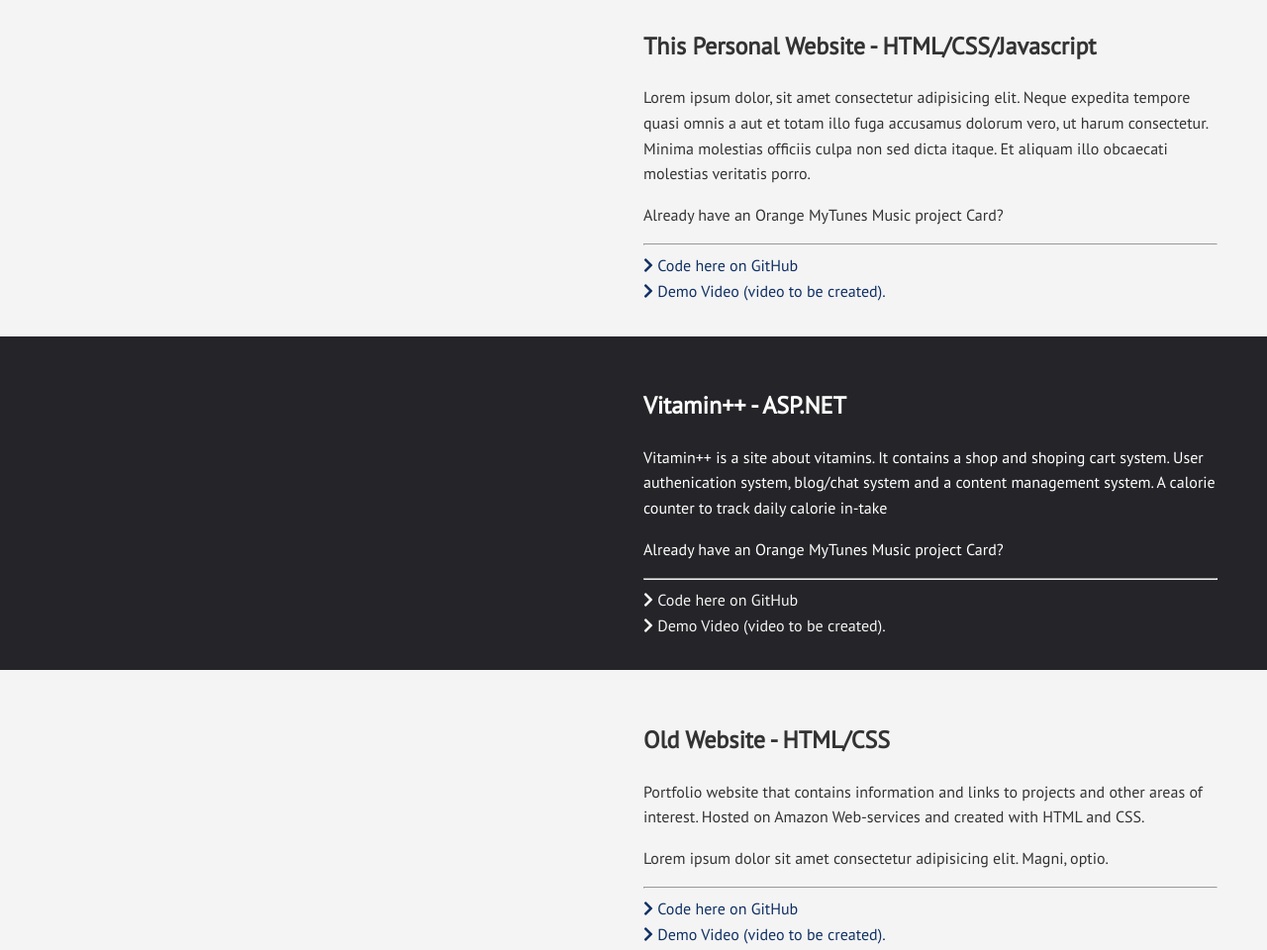
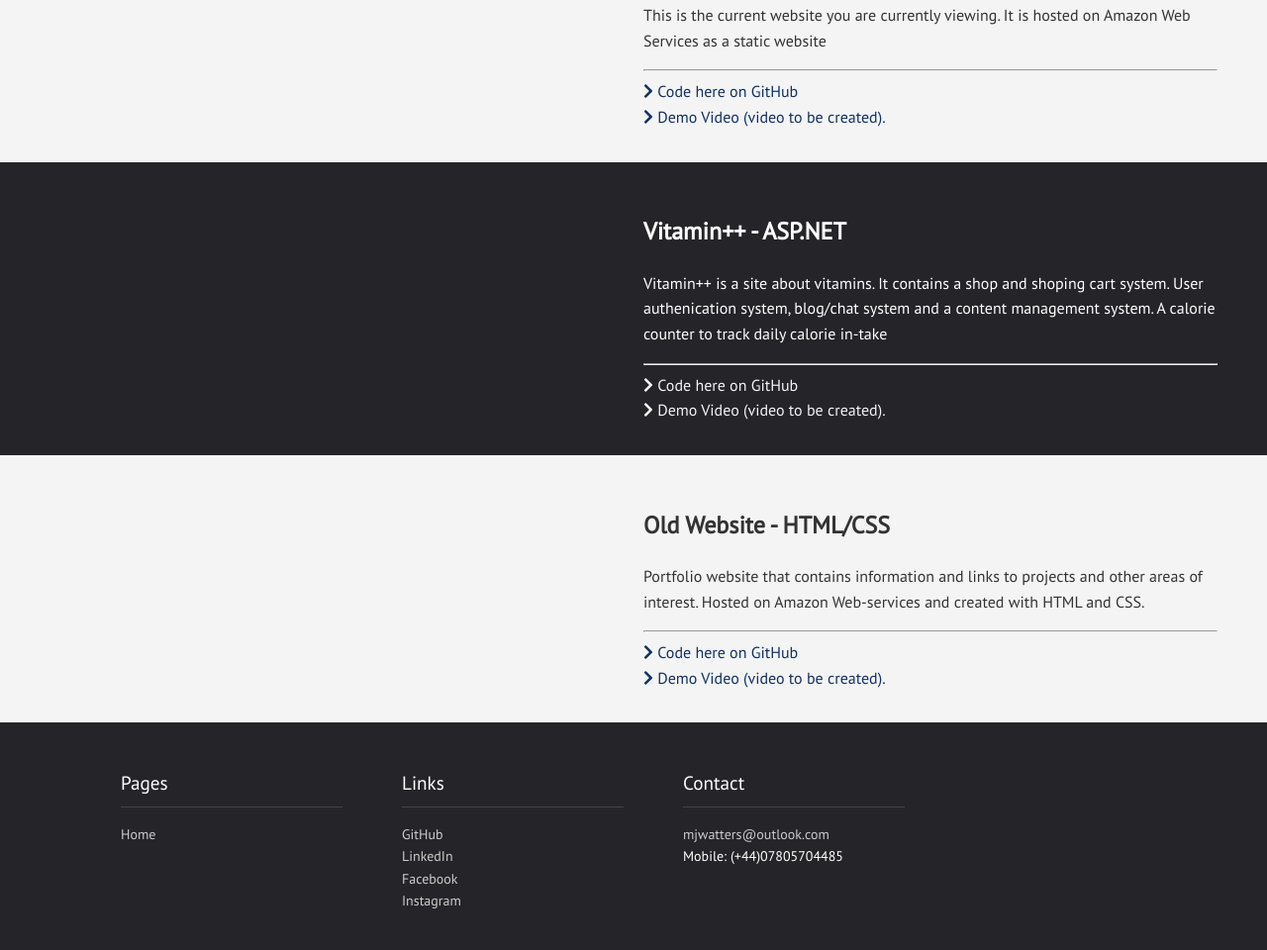
Before and after one commit to MichaelJohnWatters/PortfolioWebsiteTwo, a plain HTML site: page DIST/projects.html in a window 1280 px wide. Shown: the part 1859-2819 px from the top of the page at 99% size. Drawn offline with nearby package versions, Linux system fonts and the light colour scheme; a script that the page names is missing.

Commit message:
Add files via upload

```diff
--- a/DIST/projects.html
+++ b/DIST/projects.html
@@ -62,7 +62,6 @@
             to make database based assignments easier, by removing the requirement of having to manually input data to the
             database.
           </p>
-          <p>Already have an Orange MyTunes Music project Card?</p>
           <hr>
           <a href="https://github.com/MichaelJohnWatters/SQL-insert-generator" target="_blank" class="text-secondary">
             <i class="fas fa-chevron-right"></i> Code here on GitHub
@@ -89,7 +88,6 @@
             Order and delivery system. Builders can use the application to order specfic items to local delivery point within a construction
             site. Couriers will collect and deliver the items to the selected delivery point.
           </p>
-          <p>Already have an Orange MyTunes Music project Card?</p>
           <hr>
           <a href="https://github.com/MichaelJohnWatters/KitCourier" target="_blank" class="text-light">
             <i class="fas fa-chevron-right"></i> Code here on GitHub
@@ -113,11 +111,8 @@
         <div>
           <h2>This Personal Website - HTML/CSS/Javascript</h2>
           <p>
-            Lorem ipsum dolor, sit amet consectetur adipisicing elit. Neque expedita tempore quasi omnis a aut et totam illo fuga accusamus
-            dolorum vero, ut harum consectetur. Minima molestias officiis culpa non sed dicta itaque. Et aliquam illo obcaecati
-            molestias veritatis porro.
+            This is the current website you are currently viewing. It is hosted on Amazon Web Services as a static website
           </p>
-          <p>Already have an Orange MyTunes Music project Card?</p>
           <hr>
           <a href="https://github.com/MichaelJohnWatters/PortfolioWebsiteTwo" target="_blank" class="text-secondary">
             <i class="fas fa-chevron-right"></i> Code here on GitHub
@@ -144,9 +139,8 @@
             Vitamin++ is a site about vitamins. It contains a shop and shoping cart system. User authenication system, blog/chat system
             and a content management system. A calorie counter to track daily calorie in-take
           </p>
-          <p>Already have an Orange MyTunes Music project Card?</p>
           <hr>
-          <a href="https://github.com/MichaelJohnWatters/MichaelWattersWP1A12015" target="_blank" class="text-light">
+          <a href="https://github.com/MichaelJohnWatters/vitamin-" target="_blank" class="text-light">
             <i class="fas fa-chevron-right"></i> Code here on GitHub
           </a>
           <br>
@@ -171,7 +165,6 @@
             Portfolio website that contains information and links to projects and other areas of interest. Hosted on Amazon Web-services
             and created with HTML and CSS.
           </p>
-          <p>Lorem ipsum dolor sit amet consectetur adipisicing elit. Magni, optio.</p>
           <hr>
           <a href="https://github.com/MichaelJohnWatters/PortfolioWebsite" target="_blank" class="text-secondary">
             <i class="fas fa-chevron-right"></i> Code here on GitHub
```
Also changed, not shown: DIST/index.html (+3 -3 lines).
